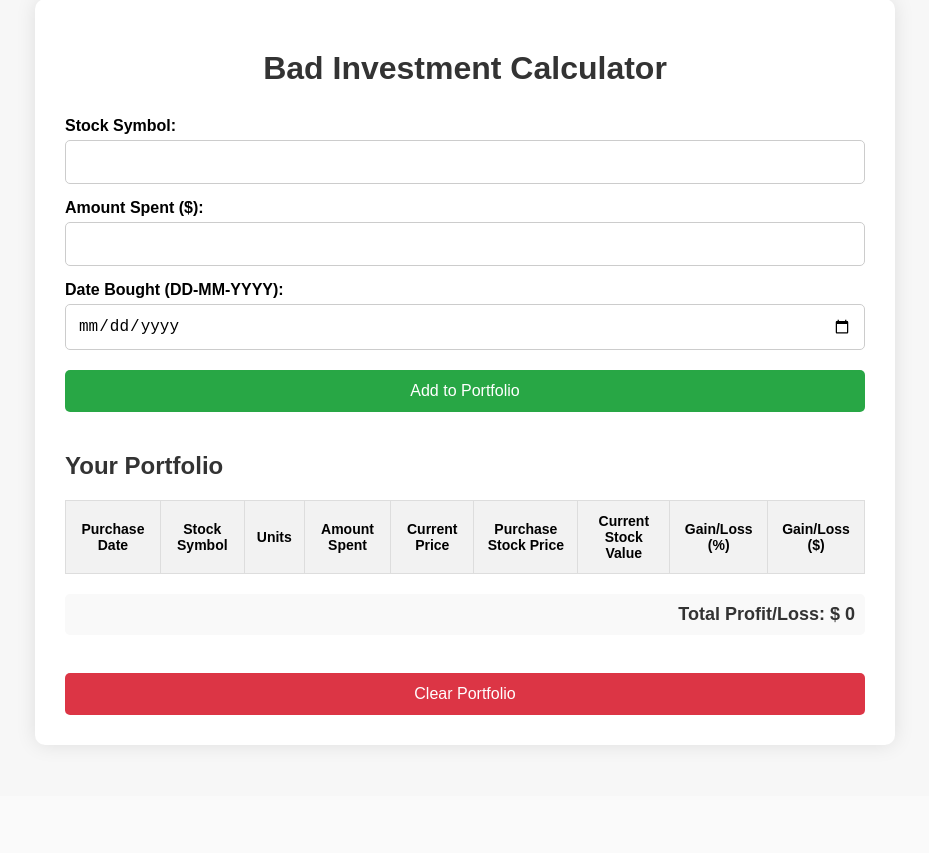
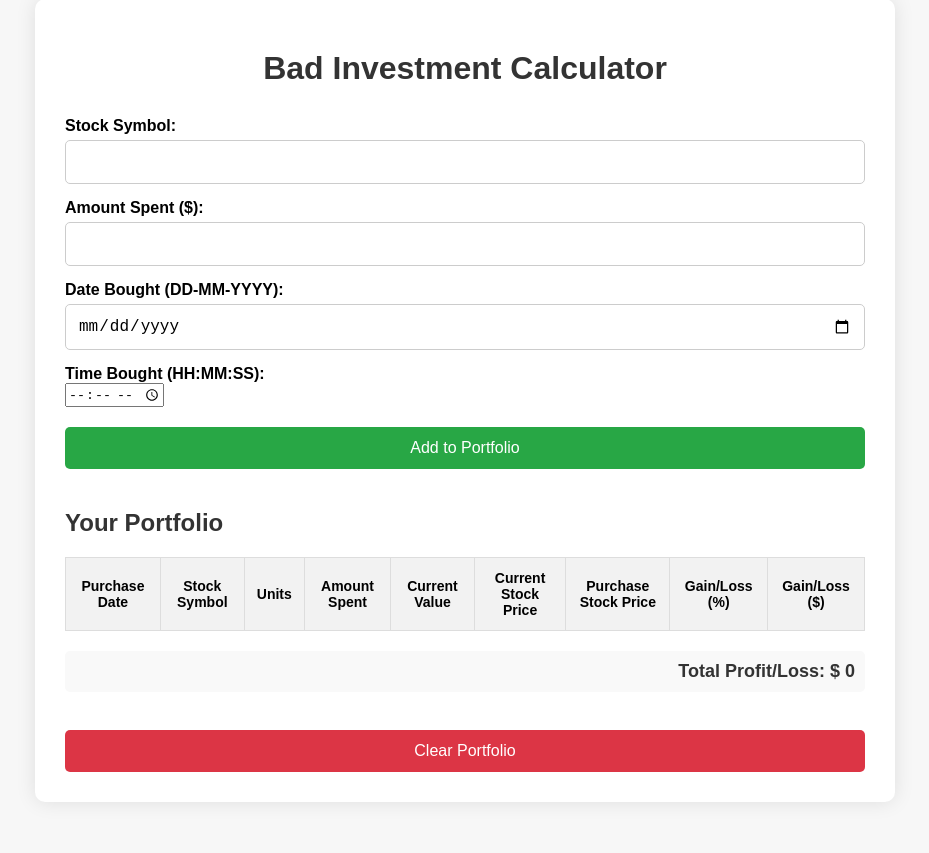
Before and after one commit to JoeOngYJ/Arm_Hackathon, a Flask app: page / in a window 1280 px wide. Shown: the part 51-904 px from the top of the page, without its empty margins (175-1104 px from the left). Before the commit the page ends 847 px from the top, so only its background shows below. Run offline with Flask 3, Linux system fonts and the light colour scheme; lists and menus that the app fills with data are empty.

Commit message:
date updates

```diff
--- a/task_three/app.py
+++ b/task_three/app.py
@@ -18,7 +18,10 @@ class Stock():
 
     def fetch_purchase_price(self):
         stock = yf.Ticker(self.ticker)
-        purchase_date = datetime.strptime(self.purchase_date.strip(), '%Y-%m-%d')
+        if isinstance(self.purchase_date, str):
+            purchase_date = datetime.strptime(self.purchase_date.strip(), '%Y-%m-%d %H:%M:%S')
+        else:
+            purchase_date = self.purchase_date
         historical_data = stock.history(start=purchase_date)
         purchase_price = historical_data['Close'].iloc[0]
         self.purchase_price = float(purchase_price)
@@ -65,8 +68,13 @@ def calculate():
     symbol = request.form['symbol'].upper()
     amount_spent = request.form['amount_spent']
     date_bought = request.form['date_bought']
+    time_bought = request.form['time_bought']
 
-    stock = Stock(symbol, 'user', amount_spent, date_bought)
+    datetime_bought = datetime.strptime(f"{date_bought} {time_bought}", '%Y-%m-%d %H:%M')
+    time_bought = f"{time_bought}:00"
+    datetime_bought = datetime.strptime(f"{date_bought} {time_bought}", '%Y-%m-%d %H:%M:%S')
+    print('----------i',datetime_bought )
+    stock = Stock(symbol, 'user', amount_spent, datetime_bought)
     unit, purchase_price, purchase_date, ticker, current_price, unit, amount_spent, current_value, gain_loss_percentage, gain_loss_dollar = stock.process()
 
     return jsonify({
--- a/task_three/static/js/main.js
+++ b/task_three/static/js/main.js
@@ -4,13 +4,14 @@ document.getElementById('investment-form').addEventListener('submit', function (
     const symbol = document.getElementById('symbol').value.toUpperCase();
     const amountSpent = document.getElementById('amount_spent').value;
     const dateBought = document.getElementById('date_bought').value;
+    const timeBought = document.getElementById('time_bought').value;
 
     fetch('/calculate', {
         method: 'POST',
         headers: {
             'Content-Type': 'application/x-www-form-urlencoded',
         },
-        body: `symbol=${symbol}&amount_spent=${amountSpent}&date_bought=${dateBought}`,
+        body: `symbol=${symbol}&amount_spent=${amountSpent}&date_bought=${dateBought}&time_bought=${timeBought}`,
     })
     .then(response => response.json())
     .then(data => {
@@ -45,9 +46,9 @@ function addStockToPortfolio(ticker, purchasePrice, purchaseDate, currentPrice,
         <td>${ticker}</td>
         <td>${units}</td>
         <td>$${amountSpent}</td>
+        <td>$${currentValue.toFixed(2)}</td>
         <td>$${currentPrice.toFixed(2)}</td>
         <td>$${purchasePrice.toFixed(2)}</td>
-        <td>$${currentValue.toFixed(2)}</td>
         <td>${gainLossPercentage.toFixed(2)}%</td>
         <td>$${gainLossDollar.toFixed(2)}</td>
     `;
--- a/task_three/templates/index.html
+++ b/task_three/templates/index.html
@@ -22,6 +22,10 @@
                 <label for="date_bought">Date Bought (DD-MM-YYYY):</label>
                 <input type="date" min= '2002-08-20'max = '2024-08-22' id="date_bought" name="date_bought" required>
             </div>
+            <div class="form-group">
+                <label for="time_bought">Time Bought (HH:MM:SS):</label>
+                <input type="time" id="time_bought" name="time_bought" required>
+            </div>
             <button type="submit" class="btn">Add to Portfolio</button>
         </form>
 
@@ -33,9 +37,9 @@
                     <th>Stock Symbol</th>
                     <th>Units</th>
                     <th>Amount Spent</th>
-                    <th>Current Price</th>
+                    <th>Current Value</th>
+                    <th>Current Stock Price</th>
                     <th>Purchase Stock Price</th>
-                    <th>Current Stock Value</th>
                     <th>Gain/Loss (%)</th>
                     <th>Gain/Loss ($)</th>
                 </tr>
```
